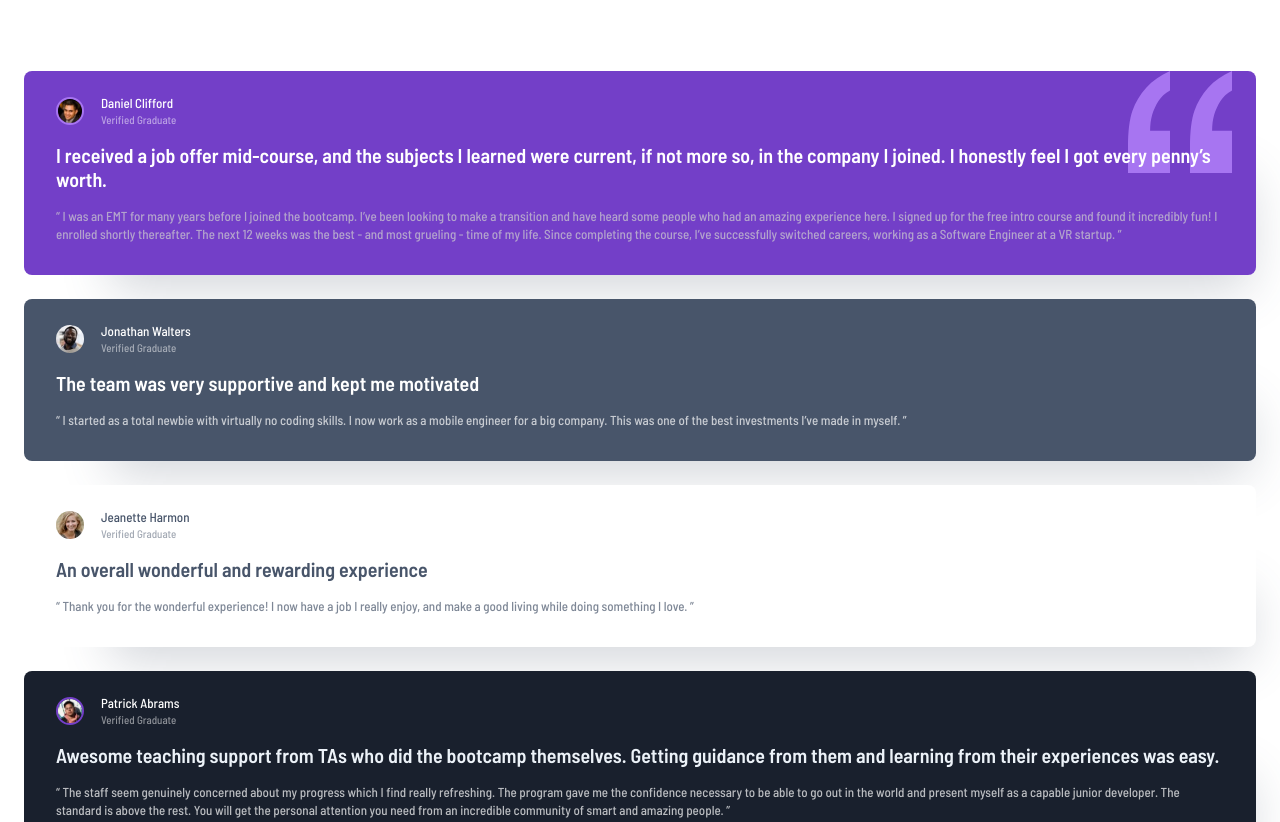
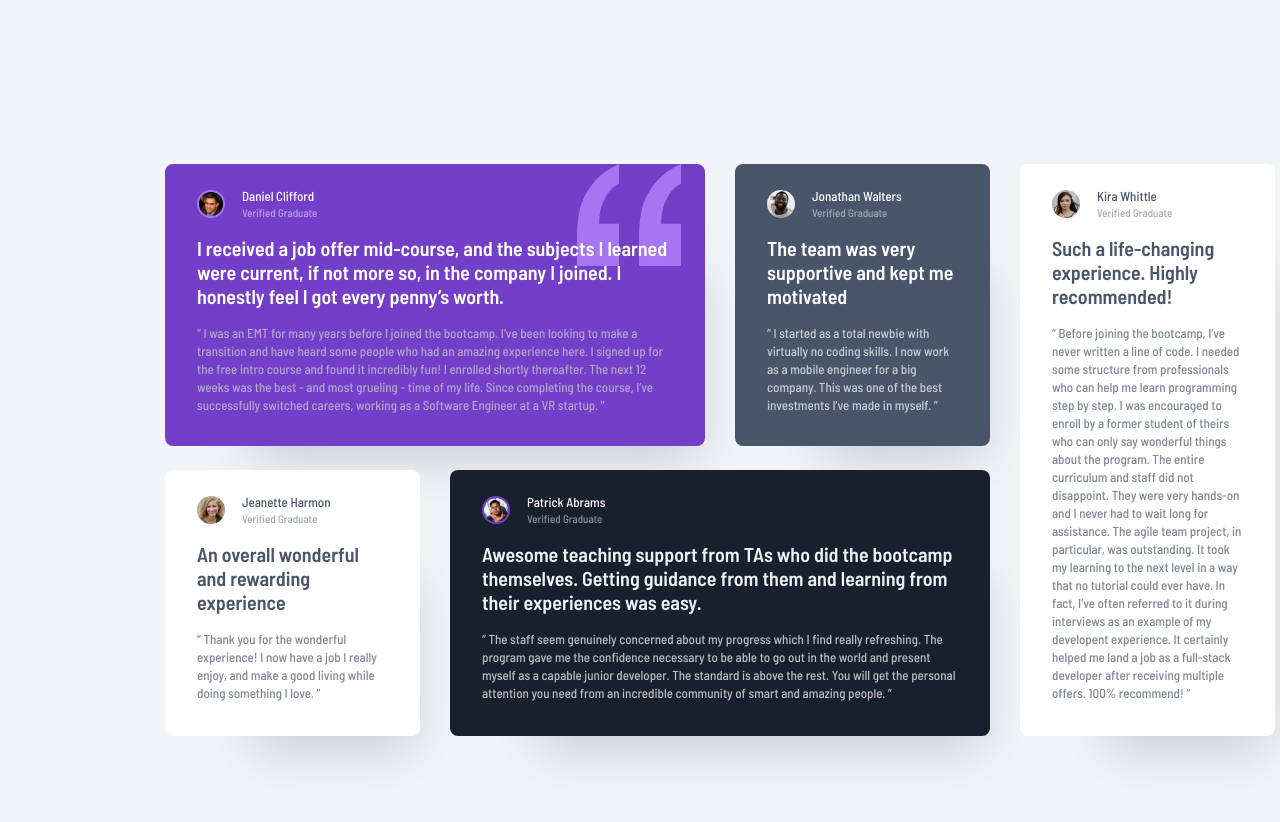
Before and after one commit to VeljkoKnezevic/testimonials-grid-section, a plain HTML site: page index.html in a window 1280 px wide. Shown: the top 822 px of the page. Drawn offline with Linux system fonts and the light colour scheme.

Commit message:
Desktop styling completed

```diff
--- a/styles/styles.scss
+++ b/styles/styles.scss
@@ -12,6 +12,7 @@ html {
 body {
   margin: 0;
   font-family: "Barlow Semi Condensed", sans-serif;
+  background-color: #f2f5f8;
 }
 
 main {
@@ -147,7 +148,7 @@ main {
 
     &__info {
       display: flex;
-      align-items: cneter;
+      align-items: center;
     }
 
     &__image {
@@ -162,23 +163,23 @@ main {
 
     &__name {
       font-weight: 500;
-      font-size: 13px;
-      line-height: 13px;
+      font-size: 0.813rem;
+      line-height: 0.813rem;
     }
 
     &__verified {
       margin-top: 4px;
       font-weight: 500;
-      font-size: 11px;
-      line-height: 11px;
+      font-size: 0.688rem;
+      line-height: 0.688rem;
       mix-blend-mode: normal;
       opacity: 0.5;
     }
 
     &__heading {
       font-weight: 600;
-      font-size: 20px;
-      line-height: 24px;
+      font-size: 1.25rem;
+      line-height: 1.5rem;
       margin: 0;
       margin-top: 18px;
     }
@@ -187,10 +188,38 @@ main {
       margin: 0;
       margin-top: 16px;
       font-weight: 500;
-      font-size: 13px;
-      line-height: 18px;
+      font-size: 0.813rem;
+      line-height: 1.125rem;
       mix-blend-mode: normal;
       opacity: 0.7;
     }
   }
 }
+
+@media (min-width: 1200px) {
+  main {
+    padding: 0;
+    margin: 164px 165px;
+    grid-template-columns: repeat(4, 255px);
+    grid-template-rows: 282px 266px;
+    column-gap: 30px;
+    row-gap: 24px;
+  }
+
+  .daniel {
+    grid-column: 1 / 3;
+  }
+
+  .jeanette {
+    grid-column: 1 / 2;
+  }
+
+  .patrick {
+    grid-column: 2 / 4;
+  }
+
+  .kira {
+    grid-column: 4 / 5;
+    grid-row: 1 / 3;
+  }
+}
```
Also changed, not shown: styles/styles.css, 1 other file.
